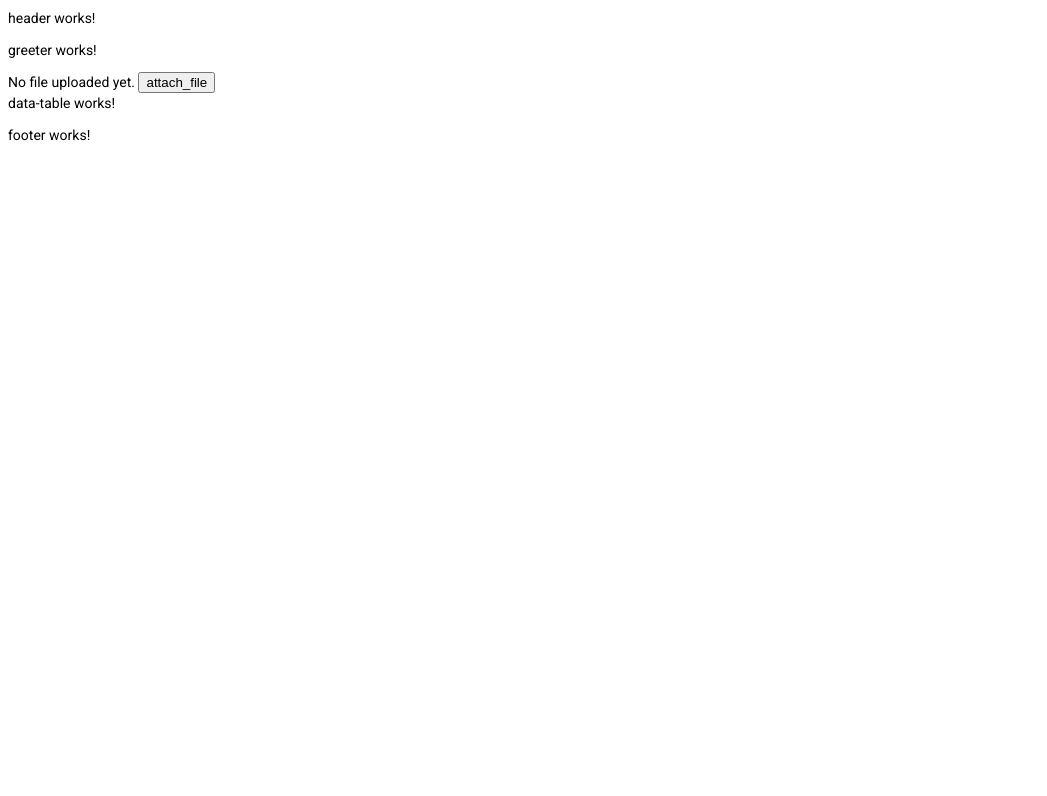
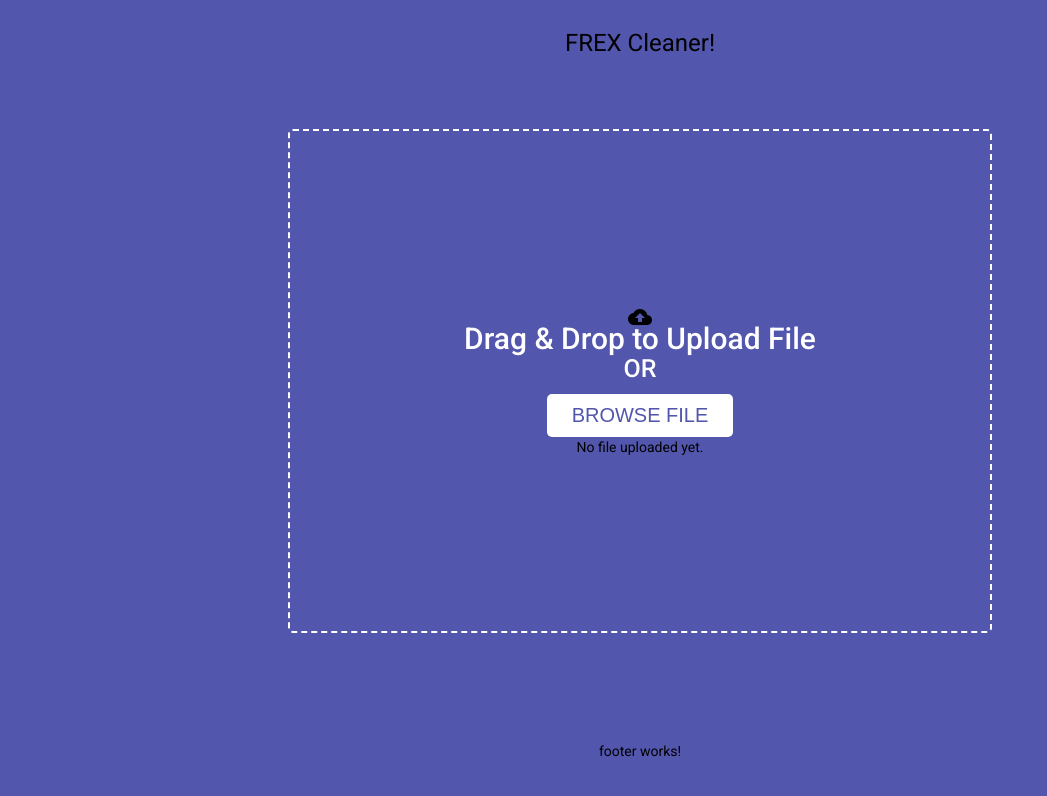
Before and after one commit to willcommit/js-excel-reader, an Angular app: page / in a window 1280 px wide. Shown: the top 796 px of the page, without its empty margins (0-1047 px from the left). Built offline with nearby package versions, Linux system fonts and the light colour scheme.

Commit message:
Setups final structure

```diff
--- a/src/app/app.component.css
+++ b/src/app/app.component.css
@@ -0,0 +1,8 @@
+.app {
+    display: flex;
+    flex-direction: column;
+    align-items: center;
+    justify-content: space-around;
+    min-height: 100vh;
+    background: #5256ad;
+}
--- a/src/app/app.component.html
+++ b/src/app/app.component.html
@@ -1,5 +1,6 @@
-<app-header></app-header>
-<app-greeter></app-greeter>
-<app-uploader></app-uploader>
-<app-data-table></app-data-table>
-<app-footer></app-footer>
+<div class="app">
+    <app-header></app-header>
+    <app-uploader></app-uploader>
+    <app-data-table></app-data-table>
+    <app-footer></app-footer>
+</div>
--- a/src/app/data-table/data-table.component.css
+++ b/src/app/data-table/data-table.component.css
@@ -0,0 +1,3 @@
+.data-table {
+    display: none;
+}
--- a/src/app/data-table/data-table.component.html
+++ b/src/app/data-table/data-table.component.html
@@ -1 +1 @@
-<p>data-table works!</p>
+<div class="data-table"></div>
--- a/src/app/greeter/greeter.component.html
+++ b/src/app/greeter/greeter.component.html
@@ -1 +1 @@
-<p>greeter works!</p>
+<p>Drag your unclean FREX file to the box below or select it from your computer with UPLOAD button </p>
--- a/src/app/header/header.component.css
+++ b/src/app/header/header.component.css
@@ -0,0 +1,4 @@
+.header {
+    display: flex;
+    align-items: center;
+}
--- a/src/app/header/header.component.html
+++ b/src/app/header/header.component.html
@@ -1 +1,3 @@
-<p>header works!</p>
+<div class="header">
+    <h1>FREX Cleaner!</h1>
+</div>
--- a/src/app/uploader/uploader.component.css
+++ b/src/app/uploader/uploader.component.css
@@ -1,3 +1,49 @@
 .file-input {
     display: none;
 }
+
+.drag-area{
+  border: 2px dashed #fff;
+  height: 500px;
+  width: 700px;
+  border-radius: 5px;
+  display: flex;
+  align-items: center;
+  justify-content: center;
+  flex-direction: column;
+}
+.drag-area.active{
+  border: 2px solid #fff;
+}
+.drag-area .icon{
+  font-size: 100px;
+  color: #fff;
+}
+.drag-area header{
+  font-size: 30px;
+  font-weight: 500;
+  color: #fff;
+}
+.drag-area span{
+  font-size: 25px;
+  font-weight: 500;
+  color: #fff;
+  margin: 10px 0 15px 0;
+}
+.drag-area button{
+  padding: 10px 25px;
+  font-size: 20px;
+  font-weight: 500;
+  border: none;
+  outline: none;
+  background: #fff;
+  color: #5256ad;
+  border-radius: 5px;
+  cursor: pointer;
+}
+.drag-area img{
+  height: 100%;
+  width: 100%;
+  object-fit: cover;
+  border-radius: 5px;
+}
--- a/src/app/uploader/uploader.component.html
+++ b/src/app/uploader/uploader.component.html
@@ -1,11 +1,11 @@
 <input type="file" class="file-input" (change)="onFileSelected($event)" #fileUpload>
 
-<div class="file-upload">
 
-    {{fileName || "No file uploaded yet."}}
-
-     <button mat-mini-fab color="primary" class="upload-btn"
-       (click)="fileUpload.click()">
-         <div>attach_file</div>
-     </button>
- </div>
+<div [class.drag-area]='true' [class.active]='false' (drop)="onFileSelected($event)">
+  <mat-icon>cloud_upload</mat-icon>
+  <header>Drag & Drop to Upload File</header>
+  <span>OR</span>
+  <button mat-mini-fab color="primary" class="upload-btn"
+  (click)="fileUpload.click()">BROWSE FILE</button>
+  {{fileName || "No file uploaded yet."}}
+</div>
--- a/src/app/uploader/uploader.component.ts
+++ b/src/app/uploader/uploader.component.ts
@@ -9,6 +9,8 @@ import { generateDate } from '../utils/date'
 })
 export class UploaderComponent implements OnInit {
 
+  active!: boolean;
+
   fileName: string = '';
 
   constructor(private excelService: ExcelService) {
@@ -19,6 +21,7 @@ export class UploaderComponent implements OnInit {
 
   onFileSelected(event: any) {
 
+    this.active = true;
     const file: File = event.target.files[0];
     const fileReader = new FileReader();
 
--- a/src/styles.css
+++ b/src/styles.css
@@ -1 +1,3 @@
-/* You can add global styles to this file, and also import other style files */
+
+html, body { height: 100%; }
+body { margin: 0; font-family: Roboto, "Helvetica Neue", sans-serif; }
```
Also changed, not shown: src/app/app.module.ts (+6 -1 lines).
